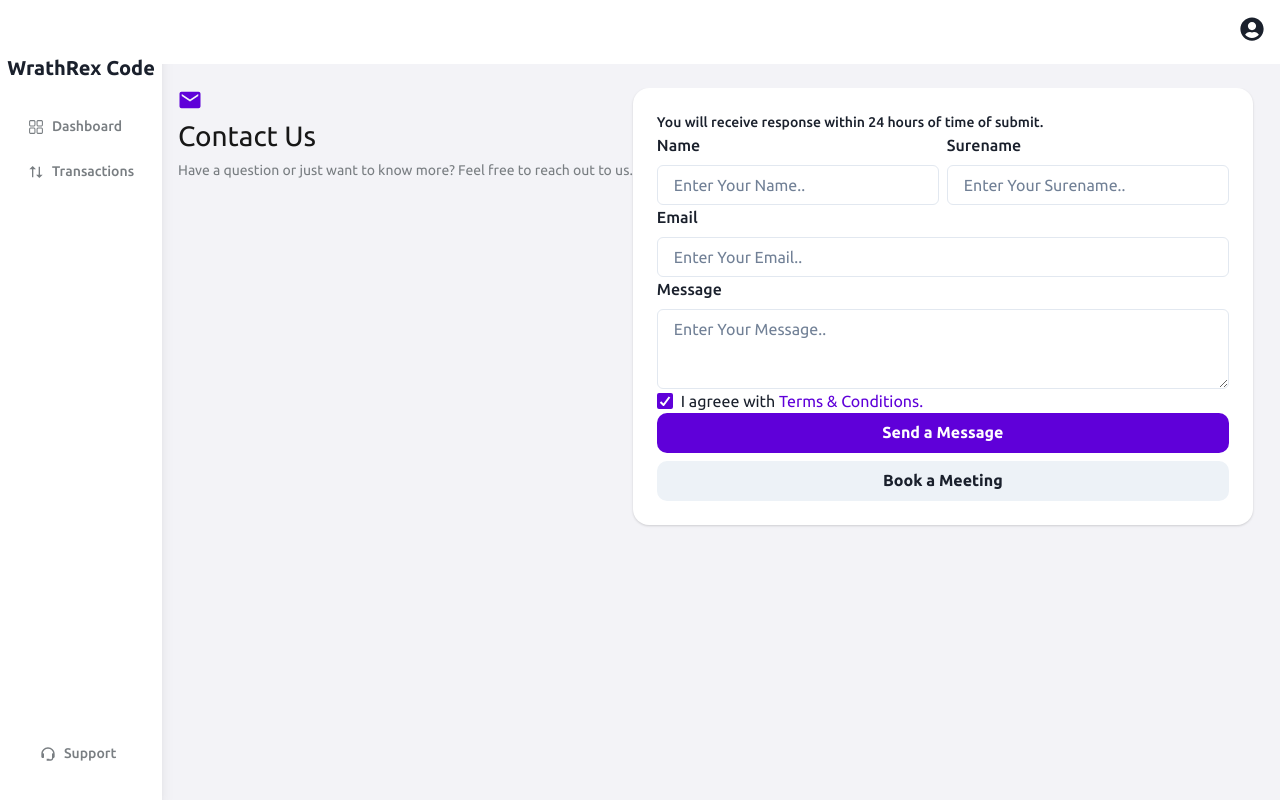
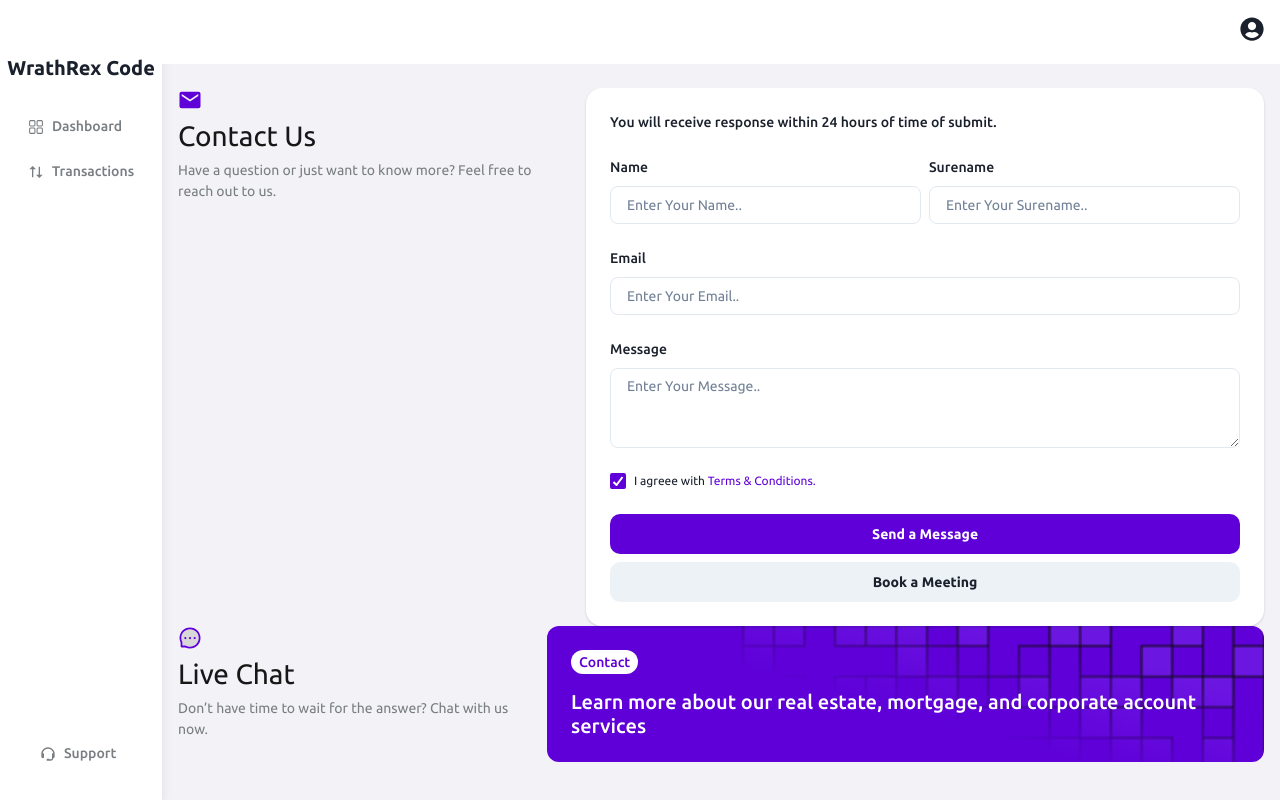
Before and after one commit to Sobanhanif4/crypto-dashboard-react, a React (Vite) app: page /support in a window 1280 px wide. Built offline with nearby package versions, Linux system fonts and the light colour scheme.

Commit message:
contact card added

```diff
--- a/src/pages/Support/Support.jsx
+++ b/src/pages/Support/Support.jsx
@@ -1,12 +1,35 @@
-import DashboardLayout from "../../components/DashboardLayout"
-import SupportCard from "./components/SupportCard"
+import { IoMdMail } from "react-icons/io";
+import DashboardLayout from "../../components/DashboardLayout";
+import ContactCard from "./components/ContactCard";
+import SupportCard from "./components/SupportCard";
+import { AiTwotoneMessage } from "react-icons/ai";
+import InfoCard from "../Dashboard/components/InfoCard";
 
 const Support = () => {
   return (
     <DashboardLayout>
-      <SupportCard />
+      <SupportCard
+        icon={IoMdMail}
+        leftComponent={<ContactCard />}
+        title="Contact Us"
+        text="Have a question or just want to know more? Feel free to reach out to
+          us."
+      />
+      <SupportCard
+        icon={AiTwotoneMessage}
+        leftComponent={
+          <InfoCard
+            imgUrl="/grid_bg.png"
+            text="Learn more about our real estate, mortgage, and  corporate account services"
+            tagText="Contact"
+            inverted={true}
+          />
+        }
+        title="Live Chat"
+        text="Don’t have time to wait for the answer? Chat with us now."
+      />
     </DashboardLayout>
-  )
-}
+  );
+};
 
-export default Support
+export default Support;
--- /dev/null
+++ b/src/pages/Support/components/ContactCard.jsx
@@ -0,0 +1,67 @@
+import {
+  Box,
+  Button,
+  Card,
+  Checkbox,
+  FormControl,
+  FormLabel,
+  HStack,
+  Icon,
+  Input,
+  Stack,
+  Text,
+  Textarea,
+} from "@chakra-ui/react";
+import { IoMdMail } from "react-icons/io";
+const ContactCard = () => {
+  return (
+    <Card p="6" borderRadius="1rem" flexGrow={1}>
+      <Stack spacing={6}>
+        <Text fontWeight="medium" fontSize="sm">
+          You will receive response within 24 hours of time of submit.
+        </Text>
+
+        <HStack
+          flexDir={{
+            base: "column",
+            md: "row",
+          }}
+        >
+          <FormControl>
+            <FormLabel>Name</FormLabel>
+            <Input placeholder="Enter Your Name.." />
+          </FormControl>
+          <FormControl>
+            <FormLabel>Surename</FormLabel>
+            <Input placeholder="Enter Your Surename.." />
+          </FormControl>
+        </HStack>
+        <FormControl>
+          <FormLabel>Email</FormLabel>
+          <Input type="email" placeholder="Enter Your Email.." />
+        </FormControl>
+        <FormControl>
+          <FormLabel>Message</FormLabel>
+          <Textarea placeholder="Enter Your Message.." />
+        </FormControl>
+        <Checkbox defaultChecked>
+          <Text fontSize="xs">
+            I agreee with
+            <Box as="span" color="p.purple">
+              {" "}
+              Terms & Conditions.
+            </Box>
+          </Text>
+        </Checkbox>
+        <Stack>
+          <Button fontSize="sm">Send a Message </Button>
+          <Button fontSize="sm" colorScheme="gray">
+            Book a Meeting{" "}
+          </Button>
+        </Stack>
+      </Stack>
+    </Card>
+  );
+};
+
+export default ContactCard;
--- a/src/pages/Support/components/SupportCard.jsx
+++ b/src/pages/Support/components/SupportCard.jsx
@@ -15,52 +15,23 @@
 } from "@chakra-ui/react";
 import { IoMdMail } from "react-icons/io";
 
-const SupportCard = () => {
+const SupportCard = ( { leftComponent, icon, title, text }) => {
   return (
-    <Flex>
-      <Stack>
-        <Icon as={IoMdMail} boxSize={6} color="p.purple" />
-        <Text textStyle="h2">Contact Us</Text>
+    <Flex
+      gap={6}
+      flexDir={{
+        base: "column",
+        xl: "row",
+      }}
+    >
+      <Stack maxW="24rem">
+        <Icon as={icon} boxSize={6} color="p.purple" />
+        <Text textStyle="h2">{title}</Text>
         <Text fontSize="sm" color="black.60">
-          Have a question or just want to know more? Feel free to reach out to
-          us.
+          {text}
         </Text>
       </Stack>
-      <Card p="6" borderRadius="1rem">
-        <Text fontWeight="medium" fontSize="sm">
-          You will receive response within 24 hours of time of submit.
-        </Text>
-
-        <HStack>
-          <FormControl>
-            <FormLabel>Name</FormLabel>
-            <Input placeholder="Enter Your Name.." />
-          </FormControl>
-          <FormControl>
-            <FormLabel>Surename</FormLabel>
-            <Input placeholder="Enter Your Surename.." />
-          </FormControl>
-        </HStack>
-        <FormControl>
-          <FormLabel>Email</FormLabel>
-          <Input type="email" placeholder="Enter Your Email.." />
-        </FormControl>
-        <FormControl>
-          <FormLabel>Message</FormLabel>
-          <Textarea placeholder="Enter Your Message.." />
-        </FormControl>
-        <Checkbox defaultChecked>
-          I agreee with
-          <Box as="span" color="p.purple">
-            {" "}
-            Terms & Conditions.
-          </Box>
-        </Checkbox>
-        <Stack>
-          <Button>Send a Message </Button>
-          <Button colorScheme="gray">Book a Meeting </Button>
-        </Stack>
-      </Card>
+      {leftComponent}
     </Flex>
   );
 };
--- a/src/theme/index.js
+++ b/src/theme/index.js
@@ -1,4 +1,10 @@
-import { Button, extendTheme, withDefaultColorScheme } from "@chakra-ui/react";
+import {
+  Button,
+  extendTheme,
+  Input,
+  withDefaultColorScheme,
+} from "@chakra-ui/react";
+import { color } from "framer-motion";
 
 export const theme = extendTheme(
   {
@@ -109,7 +115,41 @@
           borderRadius: "10px",
         },
       },
+      FormLabel: {
+        baseStyle: {
+          fontSize: "sm",
+        },
+      },
+      Input: {
+        variants: {
+          outline: {
+            field: {
+              h: "38px",
+              borderRadius: "8px",
+              fontSize: "sm",
+
+              _focus: {
+                boxShadow: "0 0 0 1px #5F00D9",
+              },
+            },
+          },
+        },
+      },
+      Textarea: {
+        variants: {
+          outline: {
+            h: "38px",
+            borderRadius: "8px",
+            fontSize: "sm",
+
+            _focus: {
+              boxShadow: "0 0 0 1px #5F00D9",
+            },
+          },
+        },
+      },
     },
   },
+
   withDefaultColorScheme({ colorScheme: "purple" })
 );
```
